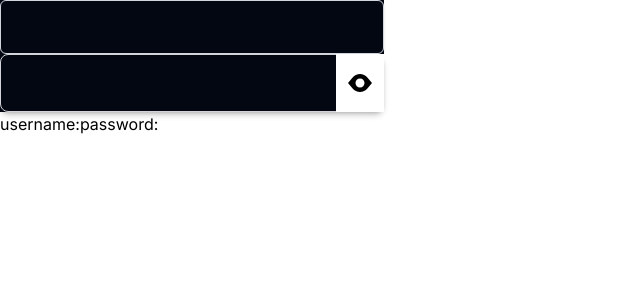
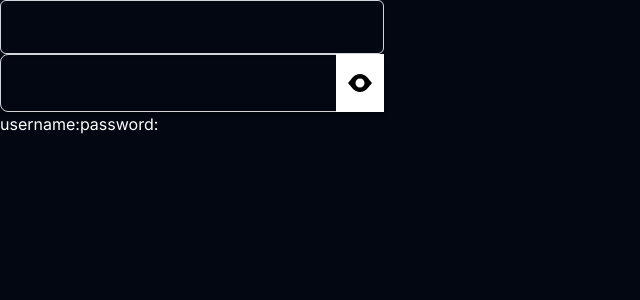
Before and after one commit to mk1MoreBugs/wrbmj, a Vue app in the folder frontend/: page / in a window 1280 px wide. Shown: the top 300 px of the page, without its empty margins (0-640 px from the left). Built offline with nearby package versions, Linux system fonts and the light colour scheme; the HTML template or start-up script is replaced by a standard one.

Commit message:
add style to App.vue

```diff
--- a/frontend/src/App.vue
+++ b/frontend/src/App.vue
@@ -3,7 +3,14 @@ import LoginView from "./views/LoginView.vue"
 </script>
 
 <template>
-  <LoginView> </LoginView>
+    <div
+      class="
+        block bg-base-100 h-screen
+        font-sans text-body text-white
+      "
+    >
+    <LoginView/>
+    </div>
 </template>
 
 <style scoped></style>
```
